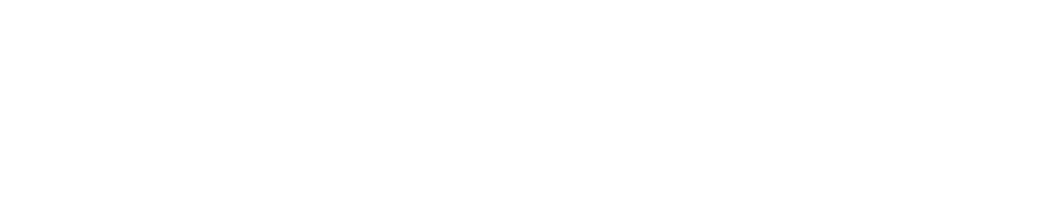
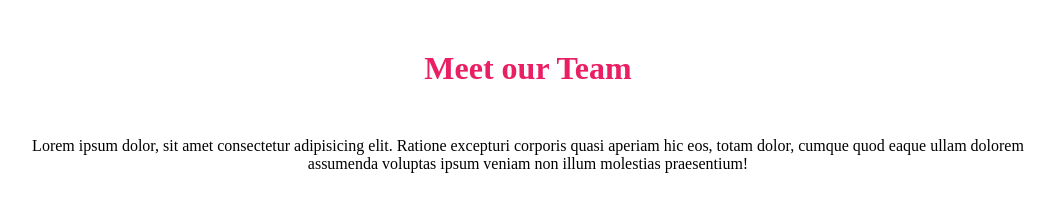
Before and after one commit to MarcoAgosta/html-css-float-cards, a plain HTML site: page index.html in a window 1280 px wide. Shown: the whole page, without its empty margins (112-1167 px from the left). Drawn offline with Linux system fonts and the light colour scheme.

Commit message:
Creato il titolo e il paragrafo della pagina

```diff
--- a/CSS/style.css
+++ b/CSS/style.css
@@ -10,3 +10,20 @@
     clear: both;
 
 }
+
+header{
+    text-align: center;
+}
+
+#Titolo{
+    color: #e91e63;
+}
+
+header div{
+    margin-top: 50px;
+}
+
+p{
+    margin-left: 10%;
+    margin-right: 10%;
+}
--- a/index.html
+++ b/index.html
@@ -9,7 +9,13 @@
 </head>
 <body>
     <header>
+        <div>
+            <h1 id="Titolo">Meet our Team</h1>
+        </div>
 
+        <div>
+            <p>Lorem ipsum dolor, sit amet consectetur adipisicing elit. Ratione excepturi corporis quasi aperiam hic eos, totam dolor, cumque quod eaque ullam dolorem assumenda voluptas ipsum veniam non illum molestias praesentium!</p>
+        </div>
     </header>
 
     <main>
```
